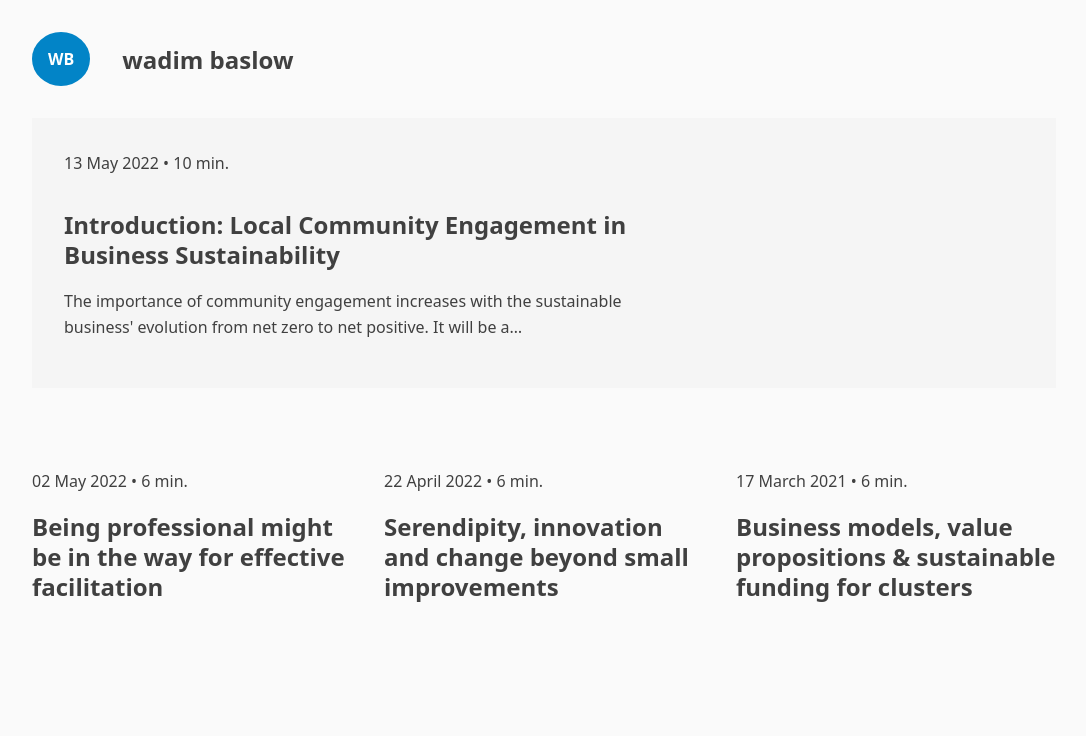
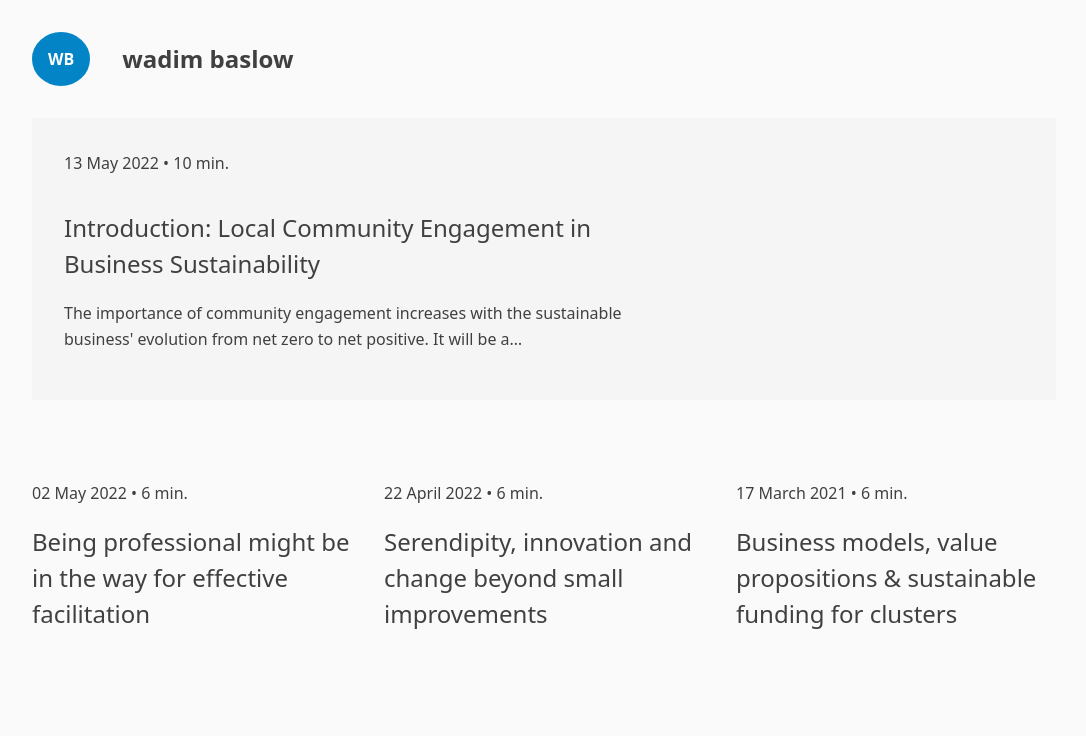
Before and after one commit to wad-im/wadim-on-the-internet, a Gatsby site: page / in a window 1280 px wide. Shown: the top 736 px of the page, without its empty margins (96-1182 px from the left). Built offline with nearby package versions, Linux system fonts and the light colour scheme; Gatsby itself is replaced by a stand-in of ours; no server answers.

Commit message:
reduced the font-weights

```diff
--- a/src/components/footer.tsx
+++ b/src/components/footer.tsx
@@ -18,5 +18,11 @@ const StyledFooter = styled.footer`
     display: flex;
     align-items: center;
     p {margin-bottom: 0;}
-    a {text-decoration: none;}
+    a {
+        text-decoration: none;
+        transition: color 0.2s ease;
+        :hover {
+            color: ${({theme})=> theme.color.primary};
+        }
+     }
 `
--- a/src/components/header.tsx
+++ b/src/components/header.tsx
@@ -19,7 +19,7 @@ const StyledHeader = styled.header`
     align-items: center;
     h1 {
         margin-bottom: 0;
-        font-weight: 700;
+        font-weight: 600;
         font-size: ${({theme})=> theme.text.h2};
     }
     a {
@@ -27,7 +27,7 @@ const StyledHeader = styled.header`
     }
     .dummy-logo {
         padding: 1rem;
-        font-weight: 700;
+        font-weight: 600;
         background-color: ${({theme})=> theme.color.primary};
         color: #fff;
         border-radius: 50%;
--- a/src/style/globalStyles.ts
+++ b/src/style/globalStyles.ts
@@ -26,6 +26,7 @@ const GlobalStyle = createGlobalStyle`
     p, ul, ol {
         line-height: ${({theme}) => theme.lineheight.relaxed};
         margin-bottom: 1rem;
+        font-weight: 300;
     }
     ul, ol {
         margin-left: 2rem;
@@ -36,21 +37,24 @@ const GlobalStyle = createGlobalStyle`
     }
     h1 {
         font-size: ${({theme}) => theme.text.h1};
-        line-height: ${({theme}) => theme.lineheight.relaxed};
+        line-height: ${({theme}) => theme.lineheight.normal};
         margin-bottom: 1.75rem;
+        font-weight: 600;
 
     }
     h2 {
         font-size: ${({theme}) => theme.text.h2};
-        line-height: ${({theme}) => theme.lineheight.tight};
+        line-height: ${({theme}) => theme.lineheight.normal};
         margin-bottom: 1.125rem;
         margin-top: 1.125rem;
+        font-weight: 500;
     }
     h3 {
         font-size: ${({theme}) => theme.text.h3};
         line-height: ${({theme}) => theme.lineheight.snug};
         margin-top: 1.4rem;
         margin-bottom: .75rem;
+        font-weight: 500;
     }
     h4 {
         line-height: ${({theme}) => theme.lineheight.relaxed};
@@ -58,6 +62,9 @@ const GlobalStyle = createGlobalStyle`
     a {
         color: ${({theme}) => theme.color.text};
     }
+    strong {
+        font-weight: 500;
+    }
 `
 
 
--- a/src/templates/blogpost.tsx
+++ b/src/templates/blogpost.tsx
@@ -44,7 +44,7 @@ const Blogpost = ({data}: IBlogPostProps) => {
                         </Link>
                         <h1 className='blog-title'>{title}</h1>
                         <p className='created-by'>by Wadim Baslow</p>
-                        <p className='created-at'>published on <time dateTime={date}>{publishishingDate}</time>&bull; {timeToRead} min.</p>
+                        <p className='created-at'>published on <time dateTime={date}>{publishishingDate}</time> &bull; {timeToRead} min.</p>
                     </div>
                 </div>
 
```
